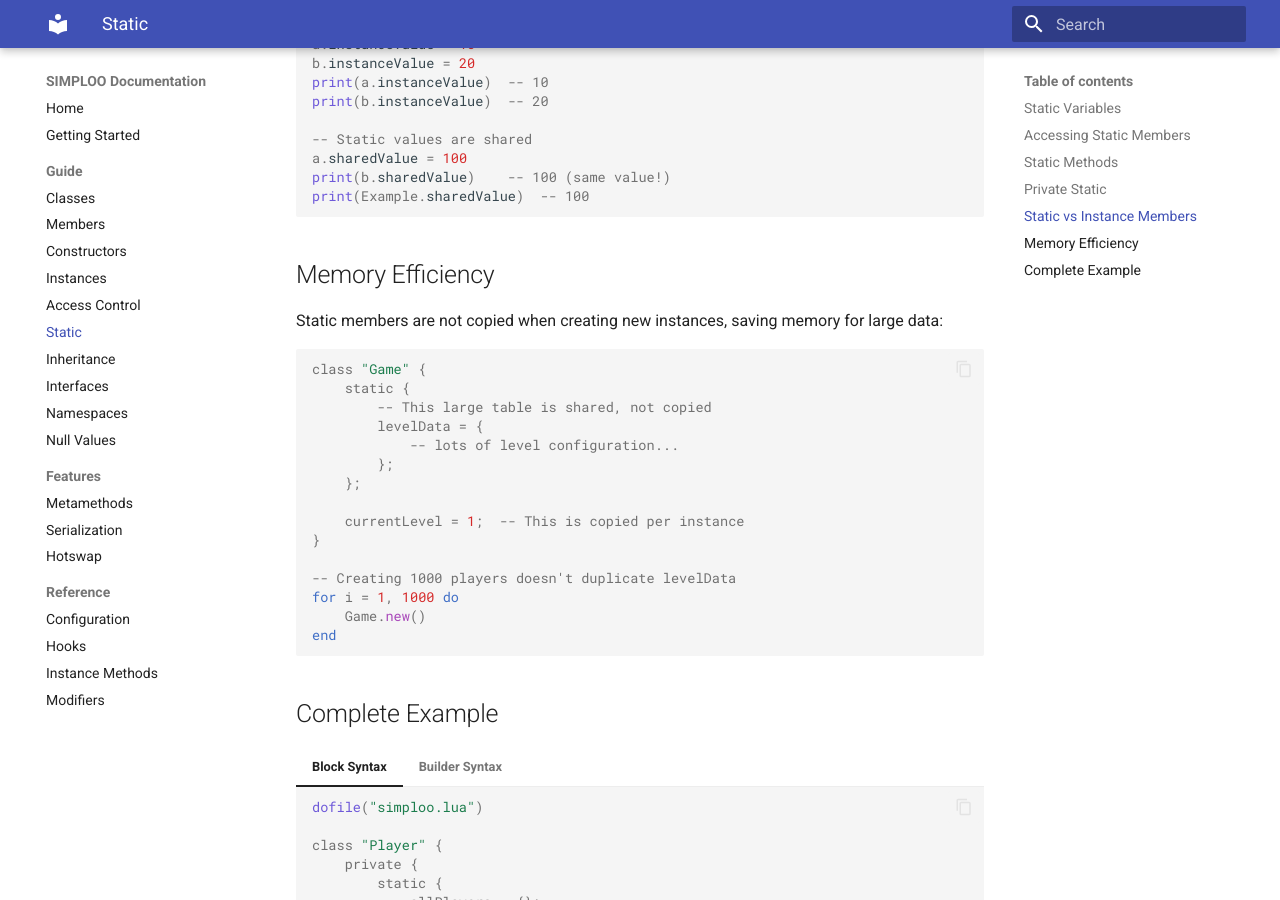
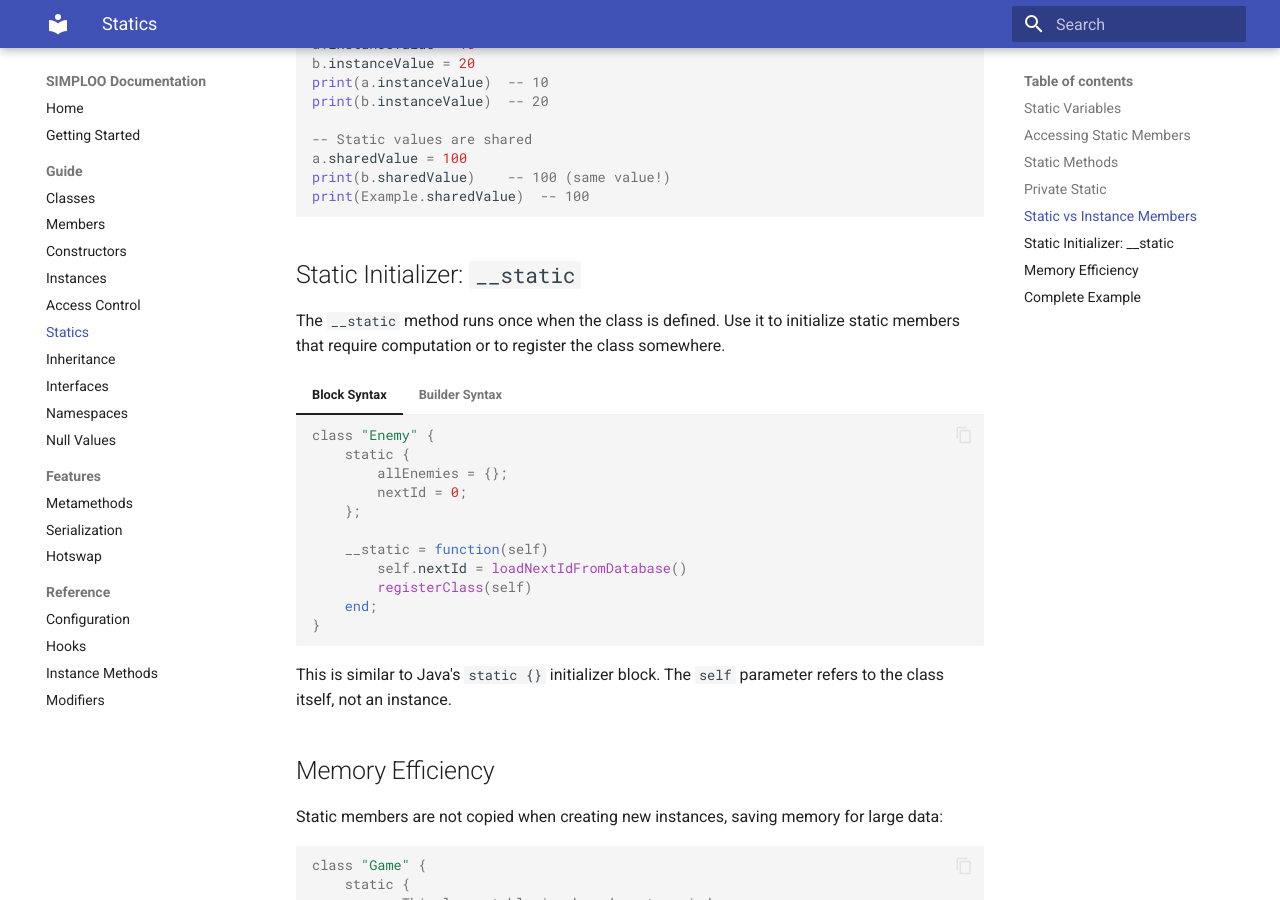
Before and after one commit to maurits150/simploo, an MkDocs documentation site: the page built from docs/guide/statics.md, in a window 1280 px wide and 900 px high, scrolled down 3203 px. Built offline with MkDocs 1.6.1 and Material for MkDocs 9.7.7, drawn with Linux system fonts in a browser that asks for light colours.

Commit message:
Rename __declare to __static, move to statics.md, rename static.md to statics.md
- __static is the static initializer (like Java's static {})
- Renamed for consistency with other plural file names (members, classes, etc.)
- Removed unused reference/index.md

````diff
--- a/docs/guide/static.md
+++ b/docs/guide/statics.md
@@ -220,6 +220,43 @@ print(b.sharedValue)    -- 100 (same value!)
 print(Example.sharedValue)  -- 100
 ```
 
+## Static Initializer: `__static`
+
+The `__static` method runs once when the class is defined. Use it to initialize static members that require computation or to register the class somewhere.
+
+=== "Block Syntax"
+
+    ```lua
+    class "Enemy" {
+        static {
+            allEnemies = {};
+            nextId = 0;
+        };
+
+        __static = function(self)
+            self.nextId = loadNextIdFromDatabase()
+            registerClass(self)
+        end;
+    }
+    ```
+
+=== "Builder Syntax"
+
+    ```lua
+    local enemy = class("Enemy")
+    enemy.static.allEnemies = {}
+    enemy.static.nextId = 0
+
+    enemy.__static = function(self)
+        self.nextId = loadNextIdFromDatabase()
+        registerClass(self)
+    end
+
+    enemy:register()
+    ```
+
+This is similar to Java's `static {}` initializer block. The `self` parameter refers to the class itself, not an instance.
+
 ## Memory Efficiency
 
 Static members are not copied when creating new instances, saving memory for large data:
--- a/mkdocs.yml
+++ b/mkdocs.yml
@@ -28,7 +28,7 @@ nav:
     - Constructors: guide/constructors.md
     - Instances: guide/instances.md
     - Access Control: guide/access-control.md
-    - Static: guide/static.md
+    - Statics: guide/statics.md
     - Inheritance: guide/inheritance.md
     - Interfaces: guide/interfaces.md
     - Namespaces: guide/namespaces.md
````
Also changed, not shown: docs/guide/constructors.md (+0 -20 lines), docs/reference/index.md (deleted, +0 -9 lines), docs/reference/modifiers.md (+1 -1 lines), 3 other files.
